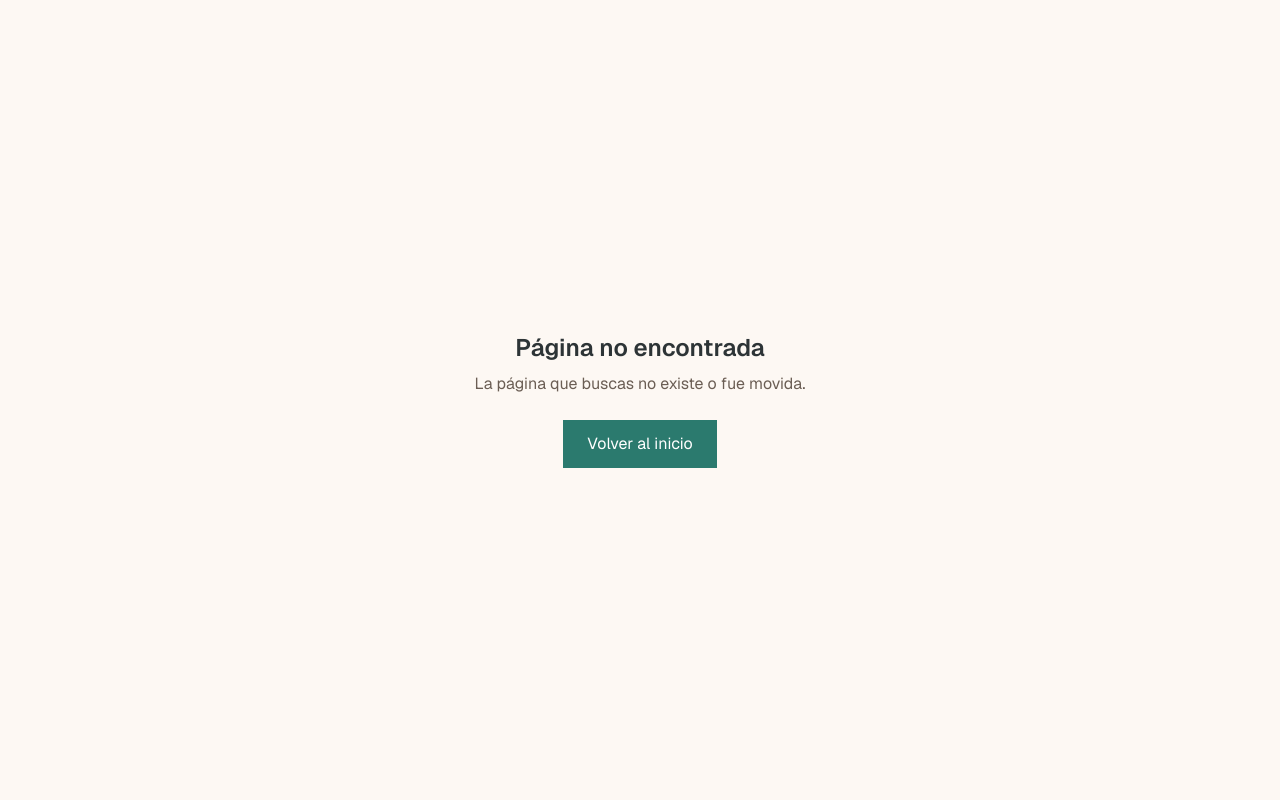
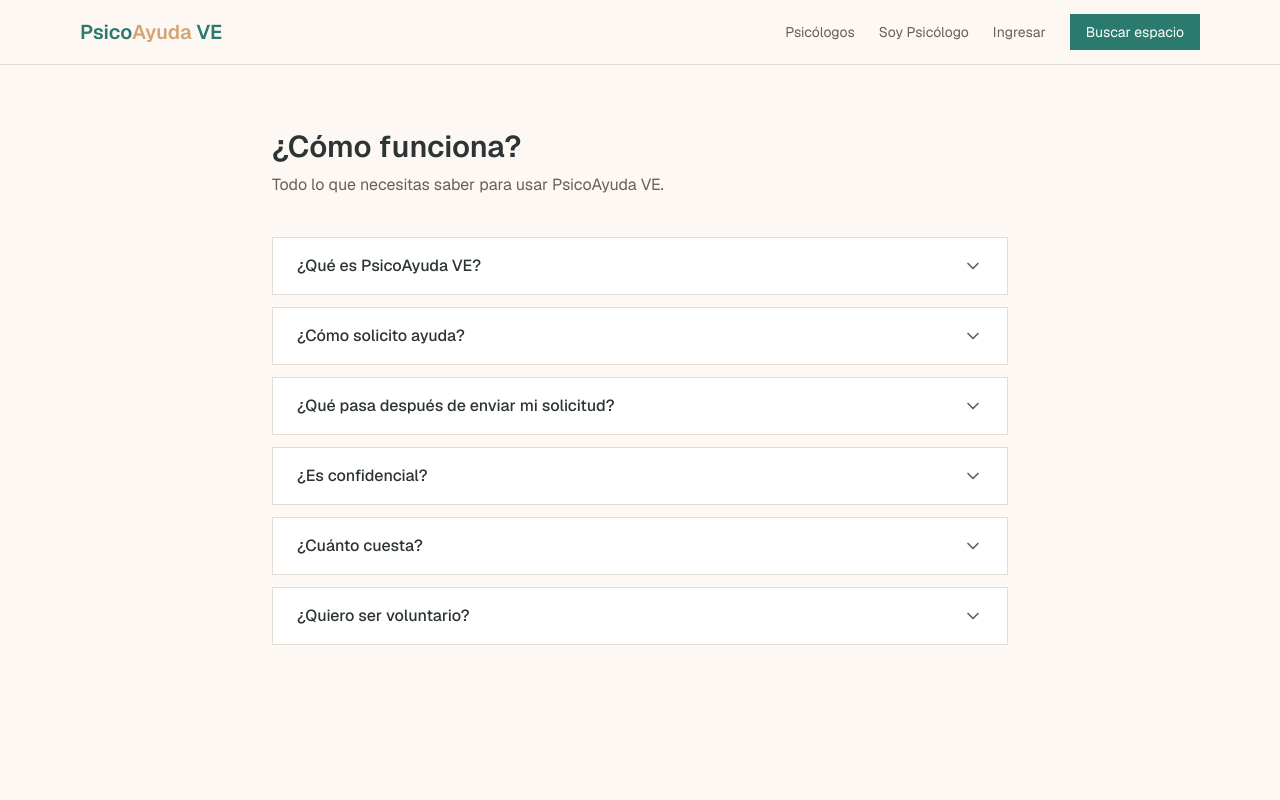
Before and after one commit to EdgarVz/psicoayuda-ve, a Next.js app: page /como-funciona in a window 1280 px wide. Before the commit this address had no page. Shown: the top 800 px of the page. Built offline with nearby package versions, Linux system fonts and the light colour scheme; no server answers.

Commit message:
feat: add onboarding FAQ page and improved empty states

```diff
--- /dev/null
+++ b/src/app/(public)/como-funciona/page.tsx
@@ -0,0 +1,45 @@
+import { FaqAccordion } from '@/features/onboarding/components/faq-accordion'
+
+export const metadata = {
+  title: '¿Cómo funciona? - PsicoAyuda VE',
+  description: 'Guía rápida sobre cómo funciona PsicoAyuda VE, el directorio de psicólogos voluntarios.',
+}
+
+const faqItems = [
+  {
+    question: '¿Qué es PsicoAyuda VE?',
+    answer: 'PsicoAyuda VE es un directorio gratuito que conecta a personas que necesitan apoyo psicológico con psicólogos voluntarios. La plataforma facilita el primer contacto; la atención ocurre fuera de la plataforma, a través de WhatsApp.',
+  },
+  {
+    question: '¿Cómo solicito ayuda?',
+    answer: 'Es muy simple: 1) Regístrate con tu correo electrónico. 2) Explora nuestro catálogo de psicólogos y elige con quién te gustaría hablar. 3) Envía una solicitud de cita explicando brevemente tu motivo. El psicólogo recibirá tu solicitud y la aceptará o rechazará.',
+  },
+  {
+    question: '¿Qué pasa después de enviar mi solicitud?',
+    answer: 'Cuando envías una solicitud, el psicólogo la recibe y la revisa. Si la acepta, recibirás una notificación y podrás ver su enlace de WhatsApp para contactarlo directamente. Si la rechaza, recibirás una notificación y podrás intentar con otro psicólogo.',
+  },
+  {
+    question: '¿Es confidencial?',
+    answer: 'Sí, la información que compartes en la plataforma es privada. Solo el psicólogo al que solicitas cita puede ver los datos que proporcionas. La plataforma no almacena conversaciones de WhatsApp ni datos clínicos. Al enviar una solicitud, aceptas nuestros términos de consentimiento.',
+  },
+  {
+    question: '¿Cuánto cuesta?',
+    answer: 'PsicoAyuda VE es completamente gratuito. Los psicólogos que aparecen en el directorio son voluntarios. No realizamos ningún cobro por el uso de la plataforma ni por las consultas.',
+  },
+  {
+    question: '¿Quiero ser voluntario?',
+    answer: 'Si eres psicólogo titulado y quieres sumarte como voluntario, solo tienes que registrarte en la plataforma. Un administrador verificará tu información y, una vez aprobado, aparecerás en el catálogo para que los pacientes puedan solicitarte cita.',
+  },
+]
+
+export default function ComoFuncionaPage() {
+  return (
+    <div className="max-w-3xl mx-auto px-4 py-16">
+      <h1 className="text-3xl font-semibold text-foreground mb-2">¿Cómo funciona?</h1>
+      <p className="text-muted-foreground mb-10">
+        Todo lo que necesitas saber para usar PsicoAyuda VE.
+      </p>
+      <FaqAccordion items={faqItems} />
+    </div>
+  )
+}
--- a/src/features/dashboard/components/patient-dashboard.tsx
+++ b/src/features/dashboard/components/patient-dashboard.tsx
@@ -13,7 +13,7 @@
       <h2 className="text-xl font-semibold mb-1">Mis espacios</h2>
       <p className="text-muted-foreground text-sm mb-6">Seguimiento de tus solicitudes de ayuda</p>
       <StatsCards stats={stats} />
-      <RequestsList requests={requests} />
+      <RequestsList requests={requests} role="patient" />
     </div>
   )
 }
--- a/src/features/dashboard/components/psychologist-dashboard.tsx
+++ b/src/features/dashboard/components/psychologist-dashboard.tsx
@@ -13,7 +13,7 @@
       <h2 className="text-xl font-semibold mb-1">Solicitudes recibidas</h2>
       <p className="text-muted-foreground text-sm mb-6">Gestiona las solicitudes de ayuda de los pacientes</p>
       <StatsCards stats={stats} />
-      <RequestsList requests={requests} />
+      <RequestsList requests={requests} role="psychologist" />
     </div>
   )
 }
--- a/src/features/dashboard/components/requests-list.tsx
+++ b/src/features/dashboard/components/requests-list.tsx
@@ -7,10 +7,10 @@
 
 interface RequestsListProps {
   requests: PatientRequestView[] | PsychologistRequestView[]
-  _role?: 'patient' | 'psychologist'
+  role?: 'patient' | 'psychologist'
 }
 
-export function RequestsList({ requests }: RequestsListProps) {
+export function RequestsList({ requests, role }: RequestsListProps) {
   const [filter, setFilter] = useState<'all' | 'pending' | 'accepted'>('all')
   const [loadingId, setLoadingId] = useState<string | null>(null)
 
@@ -137,9 +137,15 @@
         ))}
 
         {filtered.length === 0 && (
-          <div className="text-center py-8">
-            <p className="text-muted-foreground">No hay solicitudes en esta categoría</p>
-            <p className="text-sm text-muted-foreground mt-2">Mientras tanto, revisa tu disponibilidad o actualiza tu perfil para que los pacientes te encuentren más fácil.</p>
+          <div className="text-center py-12 bg-white border border-border rounded-radius-card">
+            <p className="text-lg font-medium text-foreground mb-2">
+              No hay solicitudes {filter !== 'all' ? (filter === 'pending' ? 'pendientes' : 'aceptadas') : ''}
+            </p>
+            <p className="text-sm text-muted-foreground max-w-md mx-auto">
+              {role === 'psychologist'
+                ? 'Aún no has recibido solicitudes. Asegúrate de que tu perfil esté completo para que los pacientes te encuentren.'
+                : 'No has enviado ninguna solicitud aún. Explora nuestro catálogo de psicólogos y da el primer paso.'}
+            </p>
           </div>
         )}
       </div>
--- /dev/null
+++ b/src/features/onboarding/components/faq-accordion.tsx
@@ -0,0 +1,50 @@
+'use client'
+
+import { useState } from 'react'
+
+interface FaqItem {
+  question: string
+  answer: string
+}
+
+interface FaqAccordionProps {
+  items: FaqItem[]
+}
+
+export function FaqAccordion({ items }: FaqAccordionProps) {
+  const [openIndex, setOpenIndex] = useState<number | null>(null)
+
+  return (
+    <div className="space-y-3">
+      {items.map((item, index) => (
+        <div key={index} className="border border-border rounded-radius-card overflow-hidden">
+          <button
+            onClick={() => setOpenIndex(openIndex === index ? null : index)}
+            className="w-full flex items-center justify-between px-6 py-4 text-left bg-white hover:bg-background-alt transition-colors"
+          >
+            <span className="font-medium text-foreground">{item.question}</span>
+            <svg
+              className={`w-5 h-5 text-muted-foreground transition-transform ${
+                openIndex === index ? 'rotate-180' : ''
+              }`}
+              xmlns="http://www.w3.org/2000/svg"
+              viewBox="0 0 24 24"
+              fill="none"
+              stroke="currentColor"
+              strokeWidth="2"
+              strokeLinecap="round"
+              strokeLinejoin="round"
+            >
+              <polyline points="6 9 12 15 18 9" />
+            </svg>
+          </button>
+          {openIndex === index && (
+            <div className="px-6 pb-4 bg-white">
+              <p className="text-sm text-muted-foreground leading-relaxed">{item.answer}</p>
+            </div>
+          )}
+        </div>
+      ))}
+    </div>
+  )
+}
```
Also changed, not shown: 2 other files (tests, documents, lock files or other folders).
